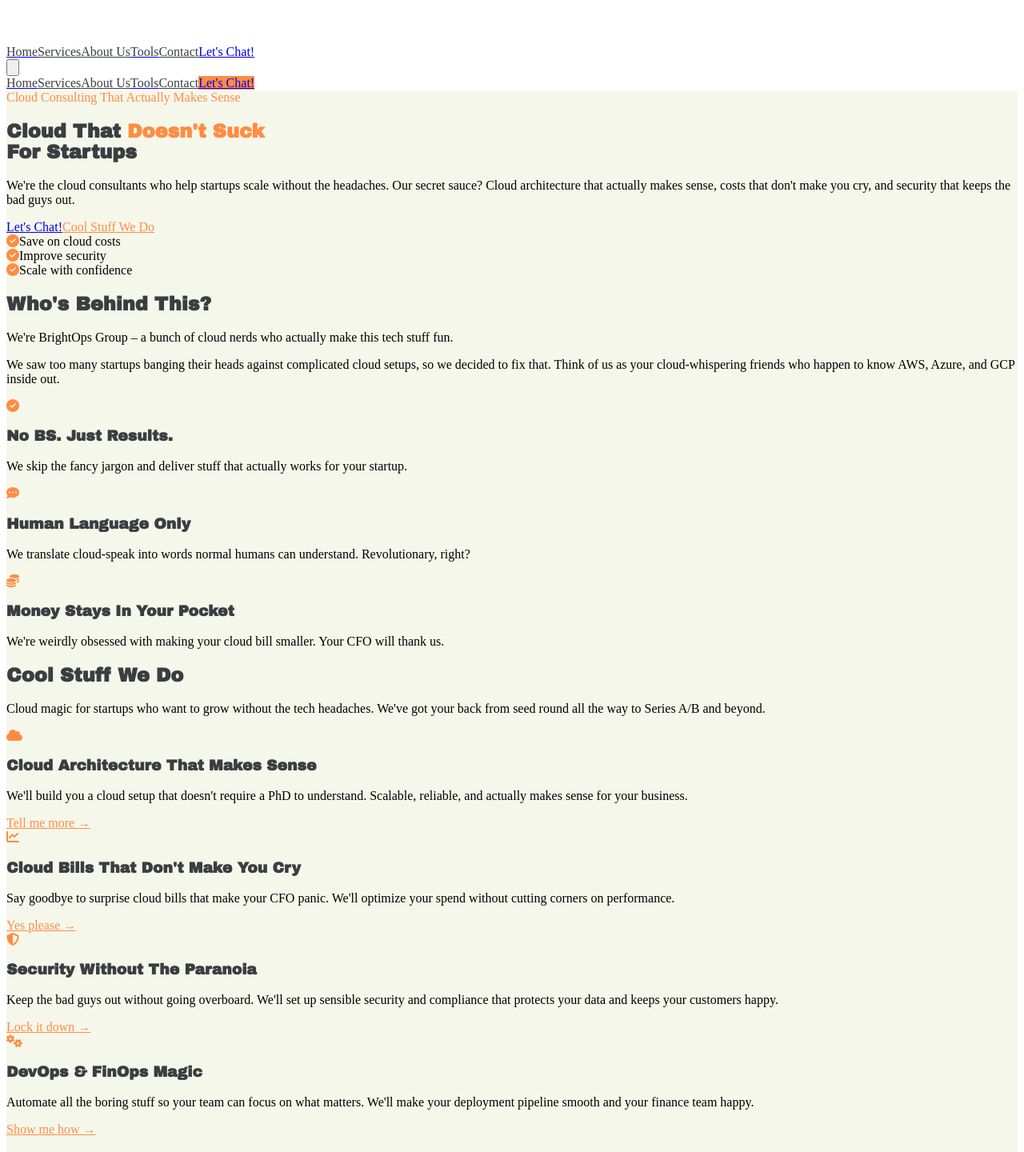
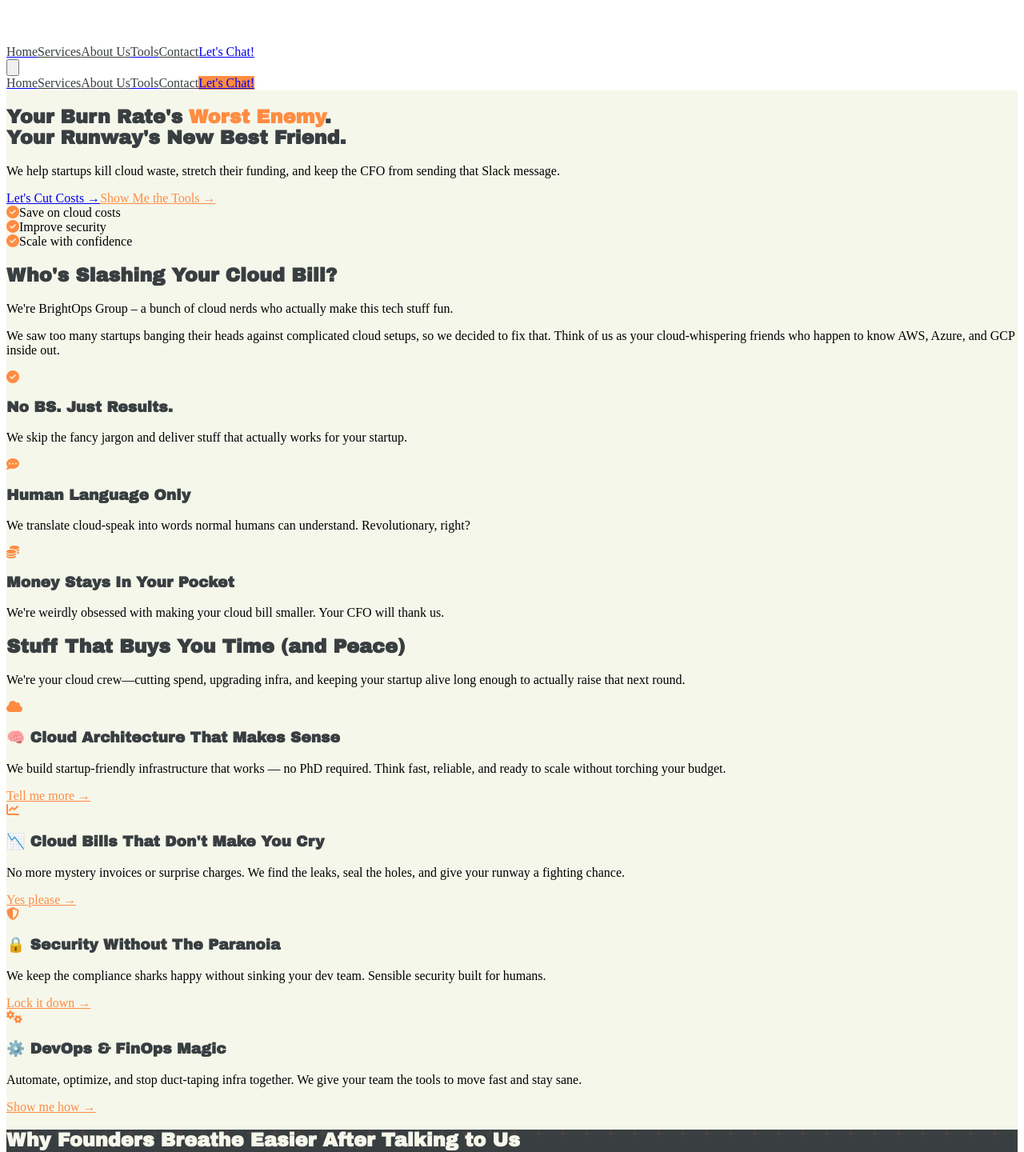
Before and after one commit to brightopsgroup/brightopsgroup.github.io, a React (Vite) app in the folder client/: page / in a window 1280 px wide. Shown: the part 277-1717 px from the top of the page at 80% size. Built offline with nearby package versions, Linux system fonts and the light colour scheme.

Commit message:
adds all the other junk

```diff
--- a/client/index.html
+++ b/client/index.html
@@ -3,15 +3,15 @@
   <head>
     <meta charset="UTF-8" />
     <meta name="viewport" content="width=device-width, initial-scale=1.0, maximum-scale=1" />
-    <title>BrightOps Group - Cloud That Doesn't Suck For Startups</title>
-    <meta name="description" content="Cloud consulting that's actually fun and helpful. We help startups save money, build smart architecture, and stay secure. No boring jargon, just straight talk." />
+    <title>BrightOps Group – Runway Extension as a Service</title>
+    <meta name="description" content="BrightOps Group extends your startup's runway by killing cloud waste. No fluff, no BS—just FinOps, DevOps, and startup-ready security that actually makes sense." />
 
     <!-- Favicon -->
     <link rel="icon" type="image/png" href="/src/assets/favicon.png" />
 
     <!-- Open Graph / Social Media Tags -->
-    <meta property="og:title" content="BrightOps Group - Cloud That Doesn't Suck For Startups" />
-    <meta property="og:description" content="Cloud consulting that's actually fun and helpful. We help startups save money, build smart architecture, and stay secure." />
+    <meta property="og:title" content="BrightOps Group – Runway Extension as a Service" />
+    <meta property="og:description" content="BrightOps Group extends your startup's runway by killing cloud waste. No fluff, no BS—just FinOps, DevOps, and startup-ready security that actually makes sense." />
     <meta property="og:type" content="website" />
     <meta property="og:url" content="https://brightopsgroup.com" />
 
--- a/client/src/components/About.tsx
+++ b/client/src/components/About.tsx
@@ -4,7 +4,7 @@ export default function About() {
       <div className="container mx-auto px-4 sm:px-6 lg:px-8">
         <div className="max-w-3xl mx-auto">
           <div className="text-center mb-12">
-            <h2 className="text-3xl md:text-4xl font-archivo font-bold text-onyx mb-6">Who's Behind This?</h2>
+            <h2 className="text-3xl md:text-4xl font-archivo font-bold text-onyx mb-6">Who's Slashing Your Cloud Bill?</h2>
             <p className="text-lg text-onyx/80 mb-6">
               We're BrightOps Group – a bunch of cloud nerds who actually make this tech stuff fun.
             </p>
--- a/client/src/components/CallToAction.tsx
+++ b/client/src/components/CallToAction.tsx
@@ -10,7 +10,7 @@ export default function CallToAction() {
 
       <div className="container mx-auto px-4 sm:px-6 lg:px-8 text-center max-w-4xl relative z-10">
         <h2 className="text-3xl md:text-5xl font-archivo font-bold mb-6 leading-tight">
-          Ready for Cloud That <span className="underline decoration-ivory decoration-4 underline-offset-4">Actually Works?</span>
+          Let's Give Your Burn Rate <span className="underline decoration-ivory decoration-4 underline-offset-4">the Boot</span>
         </h2>
         <p className="text-lg md:text-xl mb-12 mx-auto opacity-90 max-w-3xl">
           Let's chat about how we can help your startup save money, tighten security,
--- a/client/src/components/Hero.tsx
+++ b/client/src/components/Hero.tsx
@@ -10,21 +10,15 @@ export default function Hero() {
 
       <div className="container mx-auto px-4 sm:px-6 lg:px-8 relative z-10">
         <div className="text-center max-w-4xl mx-auto">
-          <div className="inline-block mb-4 px-4 py-2 rounded-full bg-pumpkin/10 text-pumpkin font-medium">
-            Cloud Consulting That Actually Makes Sense
-          </div>
-
           <h1 className="text-4xl md:text-6xl xl:text-7xl font-archivo font-bold text-onyx mb-6 leading-tight">
-            Cloud That <span className="text-pumpkin relative">
-              Doesn't Suck
+            Your Burn Rate's <span className="text-pumpkin relative">
+              Worst Enemy
               <span className="absolute bottom-2 left-0 w-full h-3 bg-pumpkin/20 -z-10"></span>
-            </span> <br className="hidden md:block" />For Startups
+            </span>.<br className="hidden md:block" /> Your Runway's New Best Friend.
           </h1>
 
           <p className="text-lg md:text-xl text-onyx/80 mb-12 max-w-2xl mx-auto leading-relaxed">
-            We're the cloud consultants who help startups scale without the headaches.
-            Our secret sauce? Cloud architecture that actually makes sense, costs that don't make you cry,
-            and security that keeps the bad guys out.
+            We help startups kill cloud waste, stretch their funding, and keep the CFO from sending that Slack message.
           </p>
 
           <div className="flex flex-col sm:flex-row justify-center items-center space-y-4 sm:space-y-0 sm:space-x-6">
@@ -32,13 +26,13 @@ export default function Hero() {
               href="#contact"
               className="btn-primary inline-block px-8 py-4 text-lg w-full sm:w-auto text-center transform transition-all duration-300 hover:scale-105 rounded-lg shadow-lg hover:shadow-glow"
             >
-              Let's Chat!
+              Let's Cut Costs →
             </a>
             <a
-              href="#services"
+              href="/tools"
               className="inline-block px-8 py-4 text-lg border-2 border-pumpkin text-pumpkin rounded-lg hover:bg-pumpkin/10 transition-all w-full sm:w-auto text-center transform hover:-translate-y-1"
             >
-              Cool Stuff We Do
+              Show Me the Tools →
             </a>
           </div>
 
--- a/client/src/components/Services.tsx
+++ b/client/src/components/Services.tsx
@@ -3,9 +3,9 @@ export default function Services() {
     <section id="services" className="py-16 md:py-24 bg-ivory">
       <div className="container mx-auto px-4 sm:px-6 lg:px-8">
         <div className="text-center mb-16">
-          <h2 className="text-3xl md:text-4xl font-archivo font-bold text-onyx mb-4">Cool Stuff We Do</h2>
+          <h2 className="text-3xl md:text-4xl font-archivo font-bold text-onyx mb-4">Stuff That Buys You Time (and Peace)</h2>
           <p className="text-lg text-onyx/80 max-w-2xl mx-auto">
-            Cloud magic for startups who want to grow without the tech headaches. We've got your back from seed round all the way to Series A/B and beyond.
+            We're your cloud crew—cutting spend, upgrading infra, and keeping your startup alive long enough to actually raise that next round.
           </p>
         </div>
 
@@ -15,9 +15,9 @@ export default function Services() {
             <div className="text-pumpkin mb-4">
               <i className="fas fa-cloud text-3xl"></i>
             </div>
-            <h3 className="text-xl font-archivo font-semibold text-onyx mb-3">Cloud Architecture That Makes Sense</h3>
+            <h3 className="text-xl font-archivo font-semibold text-onyx mb-3">🧠 Cloud Architecture That Makes Sense</h3>
             <p className="text-onyx/70 flex-grow">
-              We'll build you a cloud setup that doesn't require a PhD to understand. Scalable, reliable, and actually makes sense for your business.
+              We build startup-friendly infrastructure that works — no PhD required. Think fast, reliable, and ready to scale without torching your budget.
             </p>
             <div className="mt-4 pt-4 border-t border-gray-100">
               <a href="#contact" className="inline-block text-pumpkin font-medium hover:underline">Tell me more →</a>
@@ -29,9 +29,9 @@ export default function Services() {
             <div className="text-pumpkin mb-4">
               <i className="fas fa-chart-line text-3xl"></i>
             </div>
-            <h3 className="text-xl font-archivo font-semibold text-onyx mb-3">Cloud Bills That Don't Make You Cry</h3>
+            <h3 className="text-xl font-archivo font-semibold text-onyx mb-3">📉 Cloud Bills That Don't Make You Cry</h3>
             <p className="text-onyx/70 flex-grow">
-              Say goodbye to surprise cloud bills that make your CFO panic. We'll optimize your spend without cutting corners on performance.
+              No more mystery invoices or surprise charges. We find the leaks, seal the holes, and give your runway a fighting chance.
             </p>
             <div className="mt-4 pt-4 border-t border-gray-100">
               <a href="#contact" className="inline-block text-pumpkin font-medium hover:underline">Yes please →</a>
@@ -43,9 +43,9 @@ export default function Services() {
             <div className="text-pumpkin mb-4">
               <i className="fas fa-shield-alt text-3xl"></i>
             </div>
-            <h3 className="text-xl font-archivo font-semibold text-onyx mb-3">Security Without The Paranoia</h3>
+            <h3 className="text-xl font-archivo font-semibold text-onyx mb-3">🔒 Security Without The Paranoia</h3>
             <p className="text-onyx/70 flex-grow">
-              Keep the bad guys out without going overboard. We'll set up sensible security and compliance that protects your data and keeps your customers happy.
+              We keep the compliance sharks happy without sinking your dev team. Sensible security built for humans.
             </p>
             <div className="mt-4 pt-4 border-t border-gray-100">
               <a href="#contact" className="inline-block text-pumpkin font-medium hover:underline">Lock it down →</a>
@@ -57,9 +57,9 @@ export default function Services() {
             <div className="text-pumpkin mb-4">
               <i className="fas fa-cogs text-3xl"></i>
             </div>
-            <h3 className="text-xl font-archivo font-semibold text-onyx mb-3">DevOps & FinOps Magic</h3>
+            <h3 className="text-xl font-archivo font-semibold text-onyx mb-3">⚙️ DevOps & FinOps Magic</h3>
             <p className="text-onyx/70 flex-grow">
-              Automate all the boring stuff so your team can focus on what matters. We'll make your deployment pipeline smooth and your finance team happy.
+              Automate, optimize, and stop duct-taping infra together. We give your team the tools to move fast and stay sane.
             </p>
             <div className="mt-4 pt-4 border-t border-gray-100">
               <a href="#contact" className="inline-block text-pumpkin font-medium hover:underline">Show me how →</a>
--- a/client/src/components/Testimonials.tsx
+++ b/client/src/components/Testimonials.tsx
@@ -3,7 +3,7 @@ export default function Testimonials() {
     <section className="py-16 md:py-24 bg-white">
       <div className="container mx-auto px-4 sm:px-6 lg:px-8">
         <div className="text-center mb-16">
-          <h2 className="text-3xl md:text-4xl font-archivo font-bold text-onyx mb-4">Startups Who Dig Us</h2>
+          <h2 className="text-3xl md:text-4xl font-archivo font-bold text-onyx mb-4">People Who Stopped Crying Over Their AWS Bill</h2>
           <p className="text-lg text-onyx/80 max-w-2xl mx-auto">
             Don't just take our word for it. Here's what folks say after working with us.
           </p>
@@ -17,7 +17,7 @@ export default function Testimonials() {
               <i className="fas fa-quote-left text-3xl"></i>
             </div>
             <p className="text-onyx/80 mb-6 text-lg">
-              "These folks are cloud wizards! Our AWS bill dropped by 30% after just two weeks of working with BrightOps. Plus they explain everything in normal human language."
+              "BrightOps saved us enough to extend runway by 3 months. Worth it for that alone."
             </p>
             <div className="flex items-center">
               <div className="w-12 h-12 bg-pumpkin/20 rounded-full flex items-center justify-center text-pumpkin">
--- a/client/src/components/WhyChooseUs.tsx
+++ b/client/src/components/WhyChooseUs.tsx
@@ -4,7 +4,7 @@ export default function WhyChooseUs() {
       <div className="container mx-auto px-4 sm:px-6 lg:px-8">
         <div className="max-w-3xl mx-auto">
           <div className="text-center mb-12">
-            <h2 className="text-3xl md:text-4xl font-archivo font-bold mb-6">Why We're Awesome</h2>
+            <h2 className="text-3xl md:text-4xl font-archivo font-bold mb-6">Why Founders Breathe Easier After Talking to Us</h2>
             <p className="text-lg text-ivory/80 mb-8">We're not your average cloud consultants. Here's why startups like working with us.</p>
           </div>
 
```
Also changed, not shown: client/src/components/NotFound.tsx (added, +31 -0 lines).
